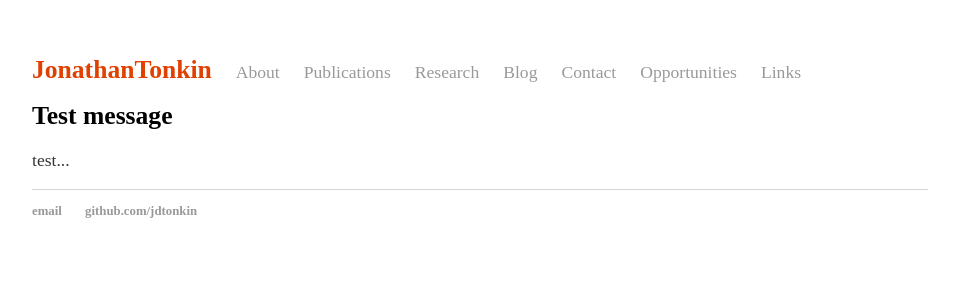
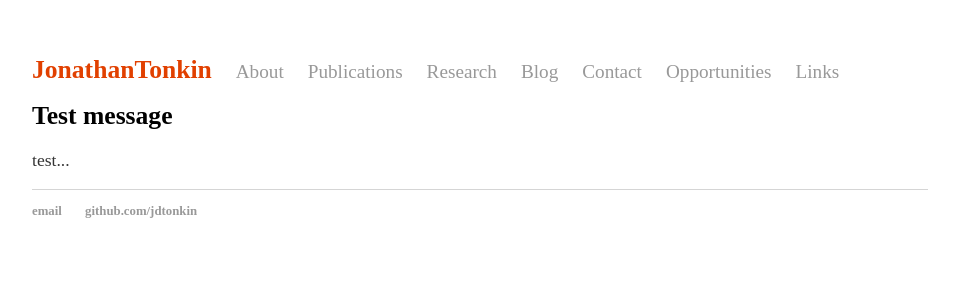
Before and after one commit to jdtonkin/jdtonkin.github.io, a Jekyll site: the page built from index.html, in a window 1280 px wide. Shown: the top 300 px of the page, without its empty margins (160-1119 px from the left). Built offline with Jekyll 4.4.1, drawn with Linux system fonts in a browser that asks for light colours.

Commit message:
Update main.css

```diff
--- a/css/main.css
+++ b/css/main.css
@@ -19,7 +19,7 @@
      color: #999;
 }
 
-nav ul a { color: #999; font-size: 1.1em; font-weight: normal; }
+nav ul a { color: #999; font-size: 1.2em; font-weight: normal; }
 nav ul .activepage a { color: #E14000; font-size: 1.6em; font-weight: bold;}
 nav ul li .activepage a { color: #E14000; font-size: 1.6em; font-weight: bold;}
 nav ul li a:hover { color: #E14000; font-size: 1.6em; font-weight: bold;}
```
